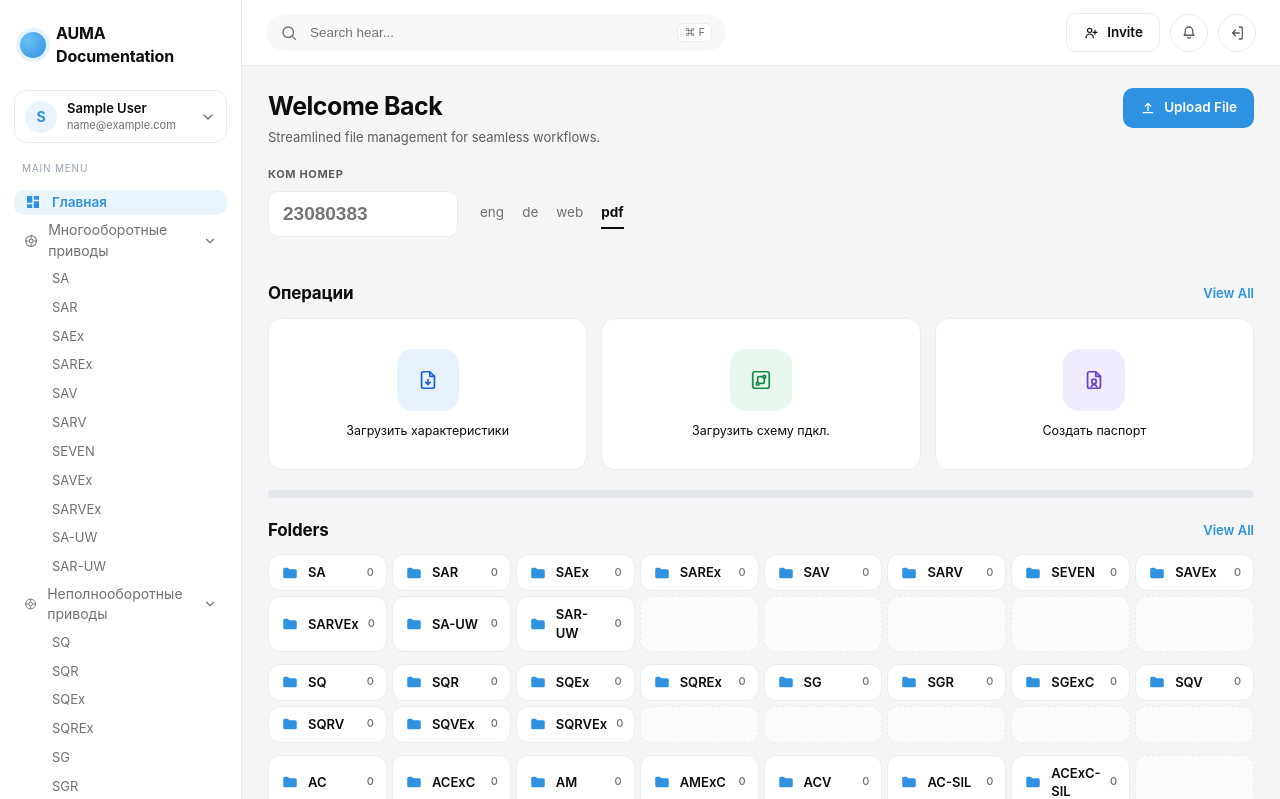
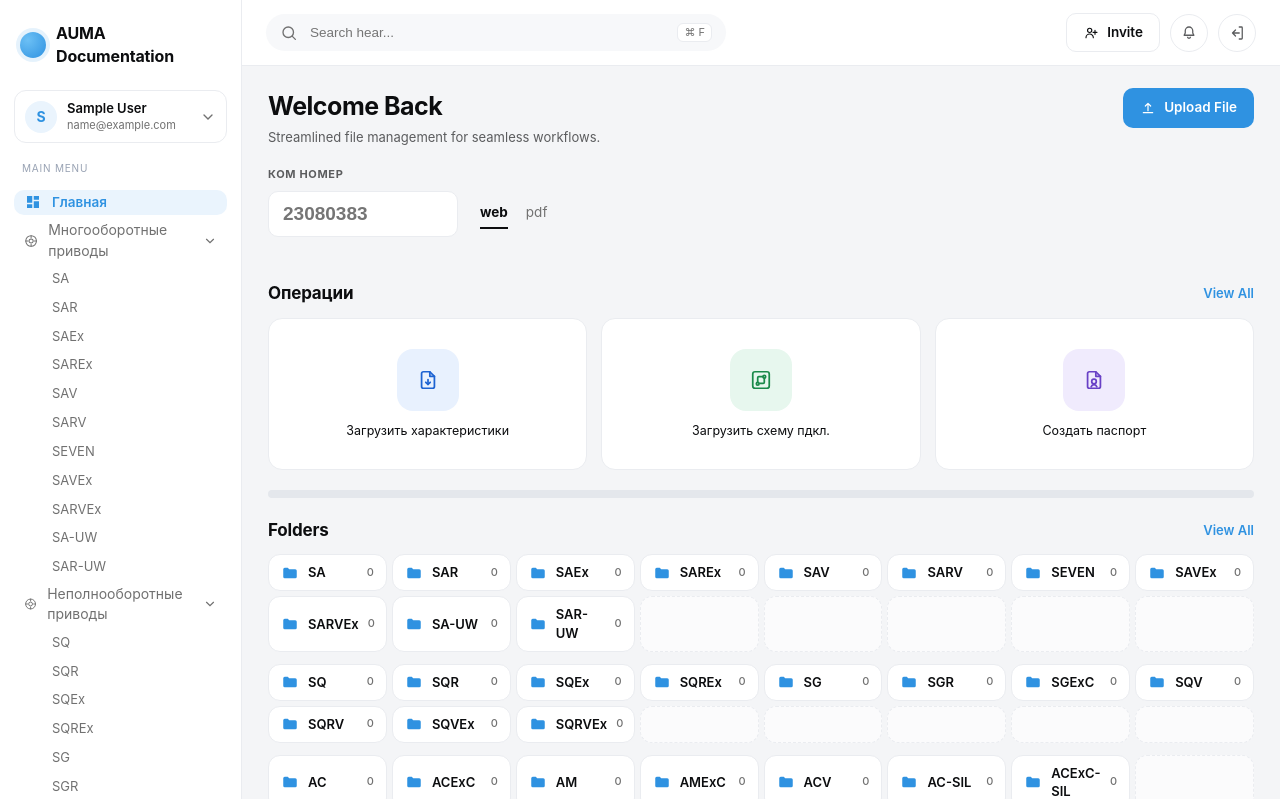
Before and after one commit to ig110285-web/auma-project-3, a PHP site: page / in a window 1280 px wide. Shown: the top 799 px of the page. Run offline with PHP 8.4, Linux system fonts and the light colour scheme; the visitor is signed in with stand-in values (Sample User, id 1); data that the repository does not hold is empty.

Commit message:
﻿Формат загрузки: web по умолчанию, выбор языка убран
Кнопки eng и de убраны: язык и так задан в коде (English, как в
задании). Осталось две кнопки, web и pdf, активна web.

state.fmt по умолчанию тоже переведён с pdf на web.

```diff
--- a/app/views/dashboard.php
+++ b/app/views/dashboard.php
@@ -130,10 +130,8 @@ $initial = mb_strtoupper(mb_substr($u['name'] !== '' ? $u['name'] : $u['email'],
                     <input class="order-input" id="orderInput" type="text" inputmode="numeric"
                            placeholder="23080383" autocomplete="off">
                     <div class="fmt-tabs" id="fmtTabs">
-                        <button type="button" class="fmt" data-fmt="eng">eng</button>
-                        <button type="button" class="fmt" data-fmt="de">de</button>
-                        <button type="button" class="fmt" data-fmt="web">web</button>
-                        <button type="button" class="fmt active" data-fmt="pdf">pdf</button>
+                        <button type="button" class="fmt active" data-fmt="web">web</button>
+                        <button type="button" class="fmt" data-fmt="pdf">pdf</button>
                     </div>
                 </div>
                 <div class="order-hint" id="orderHint"></div>
```
Also changed, not shown: public/assets/app.js.
